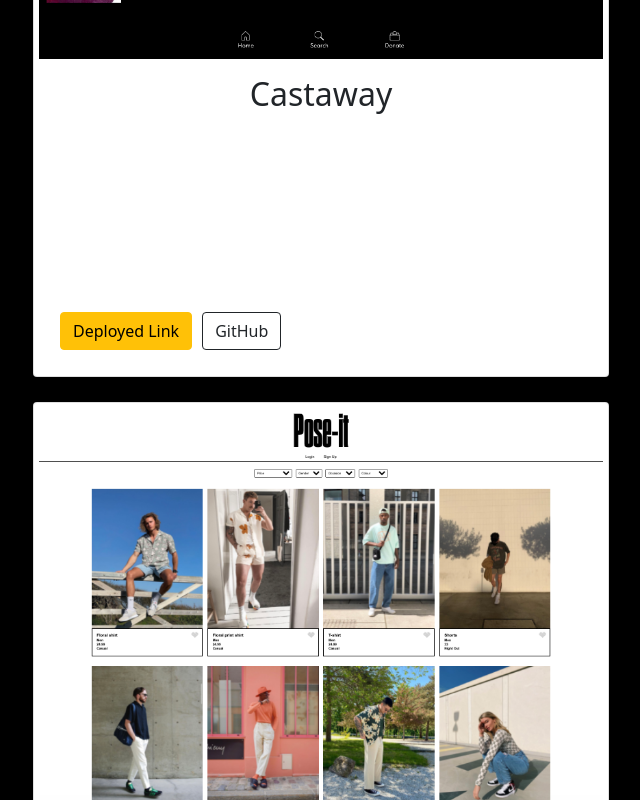
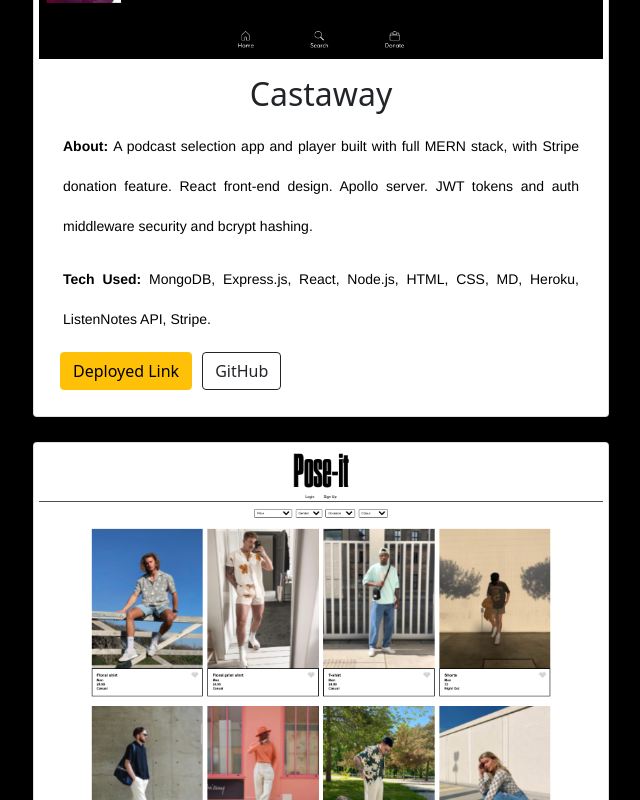
Before and after one commit to ThomWilliams/react-portfolio-tew, a React (Create React App) app: page /portfolio in a window 1280 px wide. Shown: the part 760-1560 px from the top of the page, without its empty margins (319-959 px from the left). Built offline with nearby package versions, Linux system fonts and the light colour scheme.

Commit message:
Portfolio: font justified, color black

```diff
--- a/src/components/Portfolio/portfolio.css
+++ b/src/components/Portfolio/portfolio.css
@@ -11,9 +11,11 @@
 }
 
 .card p {
-    line-height: 4vh;
+    line-height: 5vh;
     padding: 1px;
     margin: 3px;
+    color: black;
+    text-align: justify;
 }
 
 .card {
```
